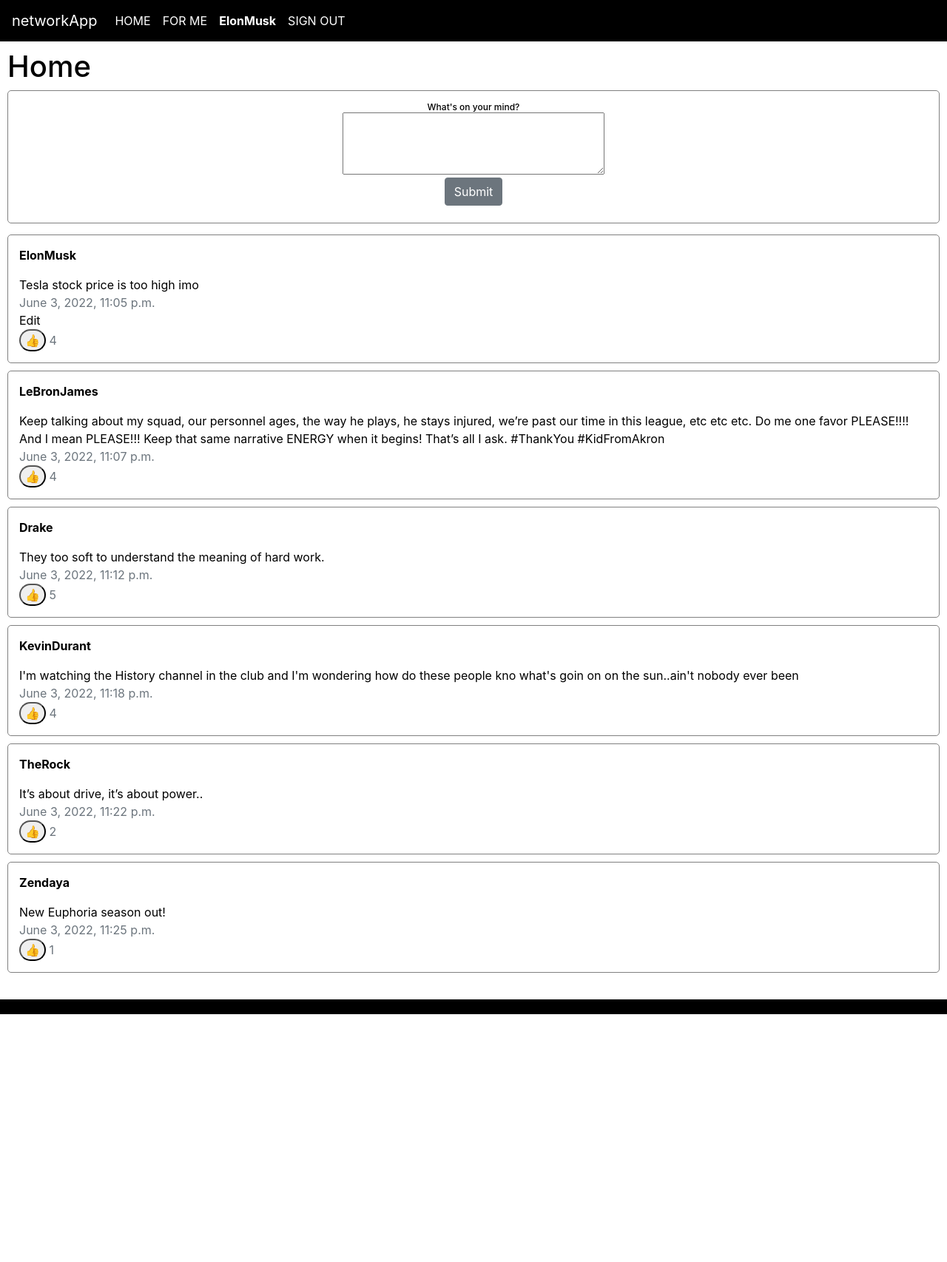
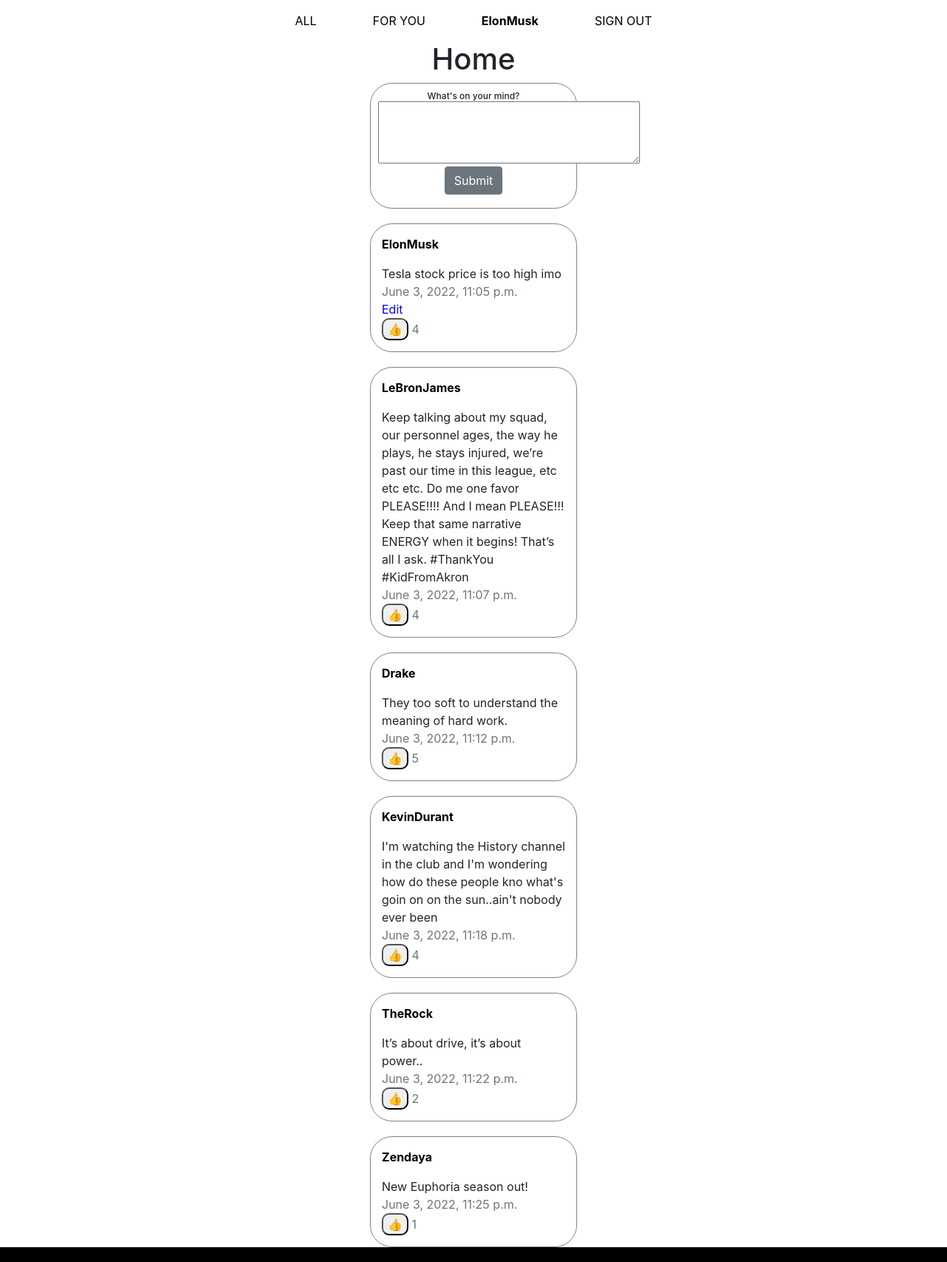
Before and after one commit to franklinle/Socialverse, a Django app: page / in a window 1280 px wide. Shown: the whole page at 74% size. Before the commit the page ends 1371 px from the top, so only its background shows below. Run offline with Django 3.2, Linux system fonts and the light colour scheme; a user stored in the database is signed in; data comes from the database, SQL or seed files in the repository; both versions use the stored data as it was after the commit; some libraries are stand-ins or nearby versions.

Commit message:
navigation bar redo

```diff
--- a/networkApp/static/networkApp/style.css
+++ /dev/null
@@ -1,84 +0,0 @@
-.body {
-  padding: 10px;
-  color: black;
-}
-
-footer {
-  margin-top: auto;
-  background-color: black;
-  color: white;
-  text-align: center;
-  padding: 10px;
-}
-
-.navbar-custom {
-  background-color: black;
-}
-
-nav a {
-  color: white;
-}
-
-nav a:hover {
-  color: #c9f0dd;
-}
-
-a {
-  color: black;
-}
-
-a:hover {
-  color: #1db954;
-}
-
-.my-link {
-  color: black !important;
-}
-
-.my-link:hover {
-  color: #25c488 !important;
-}
-
-/* Posts */
-.post {
-  margin-top: 10px;
-}
-
-.post:hover {
-  background-color: #5de78d;
-}
-
-#new-post-section {
-  border-radius: 5px;
-  padding: 15px;
-  border: 1px solid grey;
-  margin-bottom: 15px;
-}
-
-.posts-section .post {
-  border-radius: 5px;
-  padding: 15px;
-  border: 1px solid grey;
-}
-
-.poster-name {
-  font-size: 1.5rem;
-}
-
-.my-pagenav {
-  margin-top: 10px;
-}
-
-.my-pagenav li a {
-  background-color: white;
-  color: #0c3c26;
-}
-
-.my-pagenav li a:hover {
-  background-color: #0c3c26;
-  color: white;
-}
-
-.like-button {
-  border-radius: 100px;
-}
--- /dev/null
+++ b/networkApp/static/networkApp/styles.css
@@ -0,0 +1,85 @@
+/* sections */
+.body {
+  margin-right: 500px;
+  margin-left: 500px;
+}
+
+footer {
+  margin-top: auto;
+  background-color: black;
+  color: black;
+  text-align: center;
+  padding: 10px;
+}
+
+h1 {
+  text-align: center;
+}
+h2 {
+  text-align: center;
+  font-size: 12px;
+}
+
+/* navigation bar */
+
+/* navbar text color */
+nav a {
+  padding-left: 100px;
+}
+
+.navbar-expand-lg {
+  display: flex !important;
+  justify-content: space-around;
+  flex-basis: auto;
+}
+
+.navbar-nav > li {
+  padding-left: 30px;
+  padding-right: 30px;
+}
+
+/* profile color */
+a {
+  color: black;
+}
+
+a:hover {
+  color: #1db954;
+}
+
+/* edit button */
+.edit {
+  color: blue !important;
+}
+
+.edit:hover {
+  color: #25c488 !important;
+}
+
+/* Posts */
+.post {
+  margin-top: 20px;
+}
+
+.post:hover {
+  background-color: rgb(76, 244, 76);
+}
+
+/* new post */
+#new-post-section {
+  border-radius: 30px;
+  padding: 10px;
+  border: 1px solid grey;
+}
+
+/* posted posts */
+.posts-section .post {
+  border-radius: 30px;
+  padding: 15px;
+  border: 1px solid grey;
+}
+
+/* like button */
+.like-button {
+  border-radius: 10px;
+}
--- a/networkApp/templates/networkApp/following.html
+++ b/networkApp/templates/networkApp/following.html
@@ -64,10 +64,7 @@
     </p>
     {% if currentUserID == post.user_id %}
     <div>
-      <a
-        id="{{ post.id }}"
-        class="my-link"
-        onClick="javascript:editPost(this.id)"
+      <a id="{{ post.id }}" class="edit" onClick="javascript:editPost(this.id)"
         >Edit</a
       >
     </div>
--- a/networkApp/templates/networkApp/index.html
+++ b/networkApp/templates/networkApp/index.html
@@ -1,10 +1,5 @@
 {% extends "networkApp/layout.html" %} {% block head %}
-<style>
-  h2 {
-    text-align: center;
-    font-size: 12px;
-  }
-</style>
+
 <script
   type="text/javascript"
   src="https://ajax.googleapis.com/ajax/libs/jquery/3.5.1/jquery.min.js"
@@ -162,10 +157,7 @@
     <div class="text-muted">{{ post.time_posted }}</div>
     {% if currentUserID == post.user_id %}
     <div>
-      <a
-        id="{{ post.id }}"
-        class="my-link"
-        onClick="javascript:editPost(this.id)"
+      <a id="{{ post.id }}" class="edit" onClick="javascript:editPost(this.id)"
         >Edit</a
       >
     </div>
@@ -188,27 +180,4 @@
   </div>
   {% endfor %}
 </div>
-
-<nav class="my-pagenav" aria-label="Page navigation example">
-  <ul class="pagination">
-    {% if page_obj.has_previous %}
-    <li class="page-item">
-      <a
-        class="page-link"
-        href="{% url 'index' %}?page={{page_obj.previous_page_number}}"
-        >Previous</a
-      >
-    </li>
-    {% endif %} {% if page_obj.has_next %}
-    <li class="page-item">
-      <a
-        class="page-link"
-        href="{% url 'index' %}?page={{page_obj.next_page_number}}"
-        >Next</a
-      >
-    </li>
-    {% endif %}
-  </ul>
-</nav>
-
 {% endblock %}
--- a/networkApp/templates/networkApp/layout.html
+++ b/networkApp/templates/networkApp/layout.html
@@ -1,33 +1,34 @@
 {% load static %}
-
 <!DOCTYPE html>
 <html lang="en">
+  <!-- tab name -->
   <head>
     <title>{% block title %}Social Network{% endblock %}</title>
-    <link
-      rel="stylesheet"
-      href="https://stackpath.bootstrapcdn.com/bootstrap/4.4.1/css/bootstrap.min.css"
-      integrity="sha384-Vkoo8x4CGsO3+Hhxv8T/Q5PaXtkKtu6ug5TOeNV6gBiFeWPGFN9MuhOf23Q9Ifjh"
-      crossorigin="anonymous"
-    />
-    <link href="{% static 'networkApp/style.css' %}" rel="stylesheet" />
   </head>
+  <!-- tab name end -->
+
   {% block head %}{% endblock %}
+
+  <!-- stylesheets -->
+  <link
+    rel="stylesheet"
+    href="https://stackpath.bootstrapcdn.com/bootstrap/4.4.1/css/bootstrap.min.css"
+    integrity="sha384-Vkoo8x4CGsO3+Hhxv8T/Q5PaXtkKtu6ug5TOeNV6gBiFeWPGFN9MuhOf23Q9Ifjh"
+    crossorigin="anonymous"
+  />
+  <link href="{% static 'networkApp/styles.css' %}" rel="stylesheet" />
+  <!-- stylesheets end -->
+
   <body class="d-flex flex-column min-vh-100">
-    <nav class="navbar navbar-expand-lg navbar-custom">
-      <a class="navbar-brand" href="{% url 'index' %}">
-        <!-- <img src="{% static 'networkApp/organization.svg' %}" width="30" height="30" class="d-inline-block align-top" alt=""> -->
-        networkApp
-      </a>
-
+    <nav class="navbar navbar-expand-lg">
       <div>
-        <ul class="navbar-nav mr-auto">
+        <ul class="nav navbar-nav mr-auto">
           <li class="nav-item">
-            <a class="nav-link" href="{% url 'index' %}">HOME</a>
+            <a class="nav-link" href="{% url 'index' %}">ALL</a>
           </li>
           {% if user.is_authenticated %}
           <li class="nav-item">
-            <a class="nav-link" href="{% url 'following' %}">FOR ME</a>
+            <a class="nav-link" href="{% url 'following' %}">FOR YOU</a>
           </li>
           {% if user.is_authenticated %}
           <li class="nav-item">
--- a/networkApp/templates/networkApp/profile.html
+++ b/networkApp/templates/networkApp/profile.html
@@ -192,10 +192,7 @@
     </p>
     {% if currentUserID == post.user_id %}
     <div>
-      <a
-        id="{{ post.id }}"
-        class="my-link"
-        onClick="javascript:editPost(this.id)"
+      <a id="{{ post.id }}" class="edit" onClick="javascript:editPost(this.id)"
         >Edit</a
       >
     </div>
```
Also changed, not shown: db.sqlite3.
